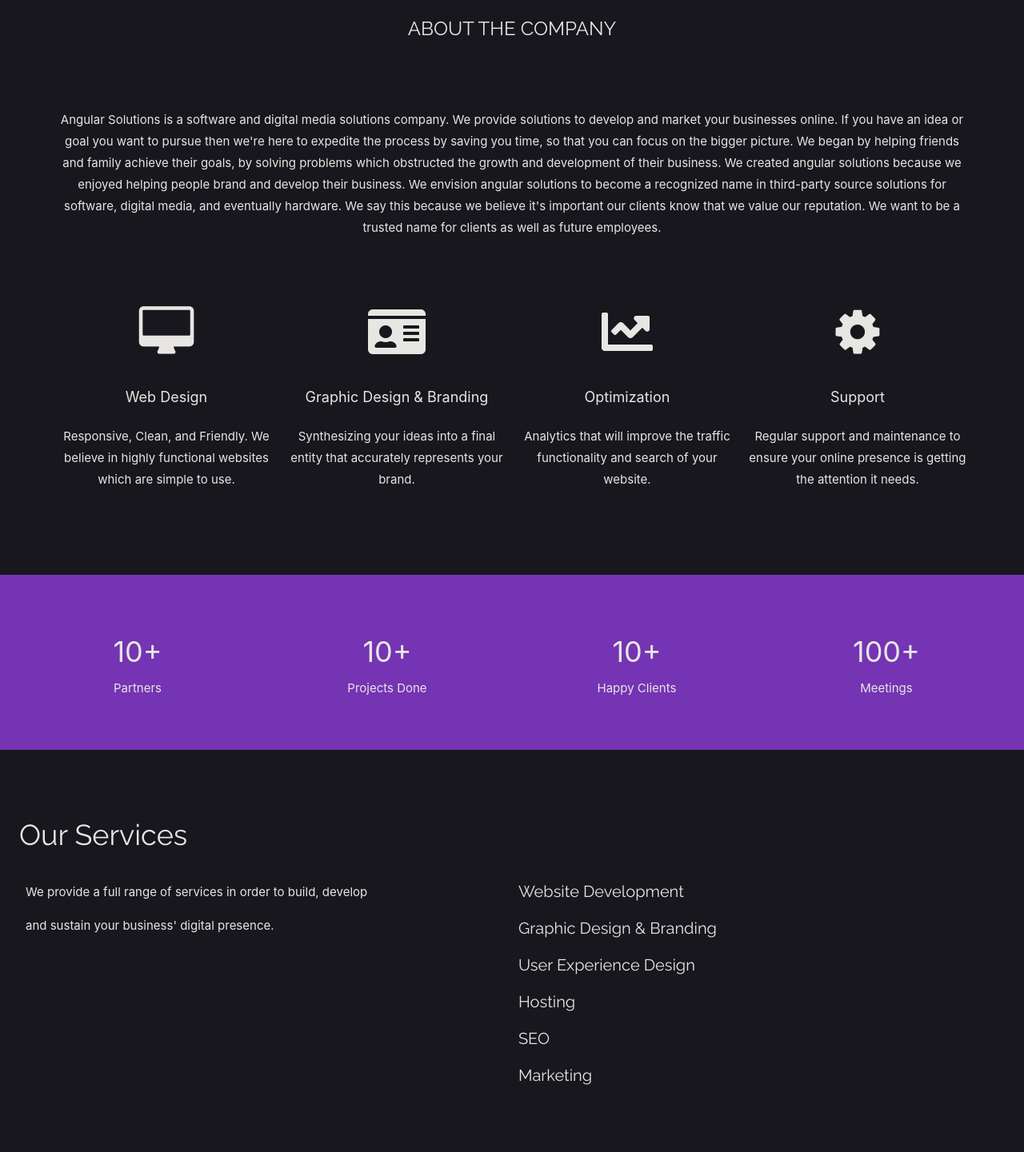
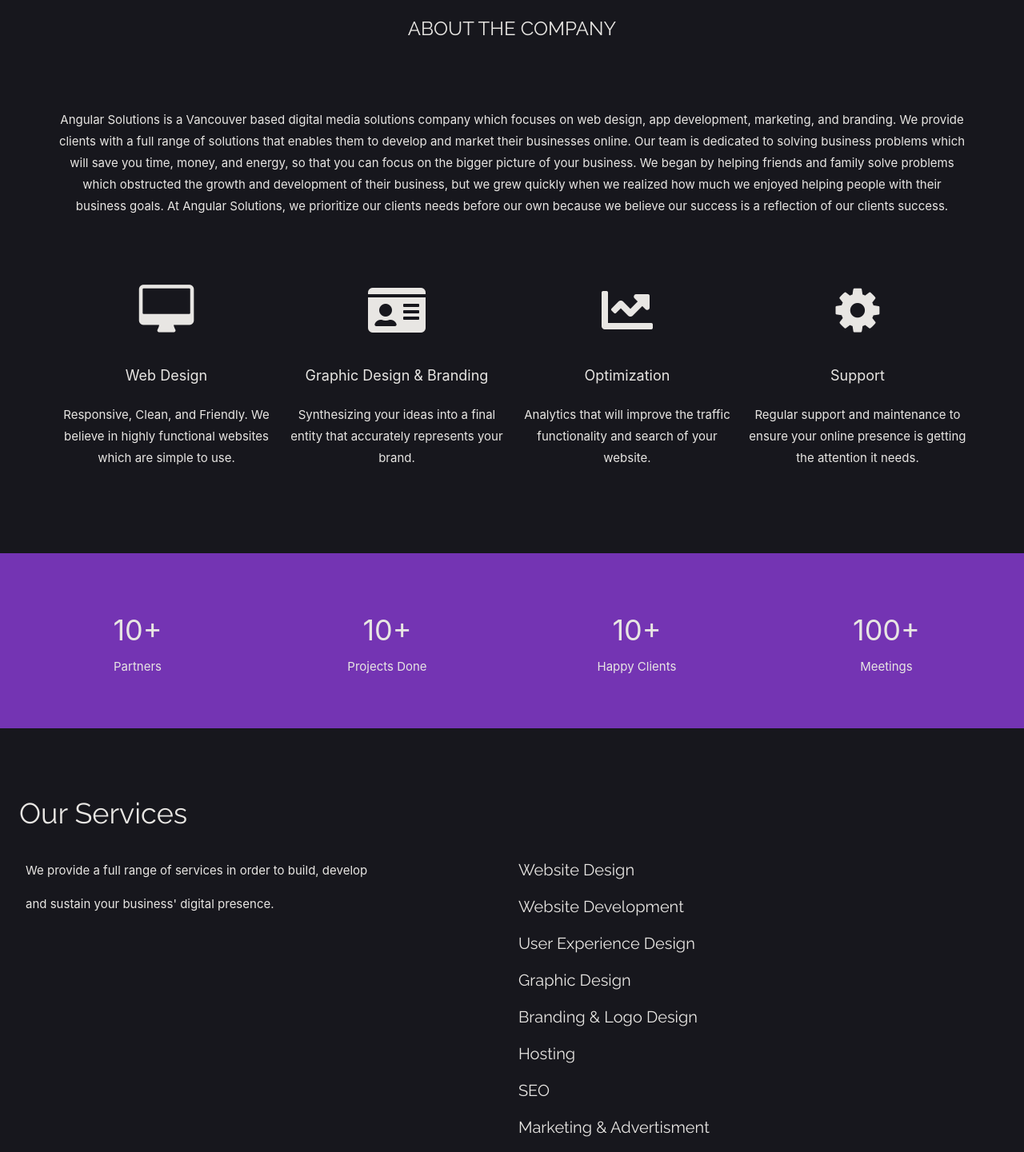
Before and after one commit to angularsolutions/angularsolutions.github.io, a plain HTML site: page index.html in a window 1280 px wide. Shown: the part 860-2301 px from the top of the page at 80% size. Drawn offline with nearby package versions, Linux system fonts and the light colour scheme; a script that the page names is missing.

Commit message:
Update index.html

```diff
--- a/index.html
+++ b/index.html
@@ -262,14 +262,10 @@ Color inversion
 
     <div class="w3-row-padding w3-center" style="margin-top:64px">
 
-      <p> Angular Solutions is a software and digital media solutions company. We provide solutions to develop and
-        market your businesses online. If you have an idea or goal you want to pursue then we're here to expedite the
-        process by saving you time, so that you can focus on the bigger picture. We began by helping friends and family
-        achieve their goals, by solving problems which obstructed the growth and development of their business. We
-        created angular solutions because we enjoyed helping people brand and develop their business. We envision
-        angular solutions to become a recognized name in third-party source solutions for software, digital media, and
-        eventually hardware. We say this because we believe it's important our clients know that we value our
-        reputation. We want to be a trusted name for clients as well as future employees.
+      <p> Angular Solutions is a Vancouver based digital media solutions company which focuses on web design, app development, marketing, and branding. We provide clients with a full range of solutions that enables them to develop and
+        market their businesses online. Our team is dedicated to solving business problems which will save you time, money, and energy, so that you can focus on the bigger picture of your business. We began by helping friends and family
+        solve problems which obstructed the growth and development of their business, but we grew quickly when we realized how much we enjoyed helping people with their business goals. At Angular Solutions, we prioritize our clients needs
+        before our own because we believe our success is a reflection of our clients success.
       </p>
     </div>
 
@@ -349,29 +345,36 @@ Color inversion
       </div>
 
       <div class="w3-col m6">
+        <h4 class=""></i>Website Design</h4>
+        <div class="w3-grey">
+        </div>
+
         <h4 class=""></i>Website Development</h4>
         <div class="w3-grey">
+        </div>
 
-        </div>
-        <h4 class=""></i>Graphic Design & Branding</h4>
-        <div class="w3-grey">
-
-        </div>
         <h4 class=""></i>User Experience Design</h4>
         <div class="w3-grey">
+        </div>
 
+        <h4 class=""></i>Graphic Design</h4>
+        <div class="w3-grey">
         </div>
+
+        <h4 class=""></i>Branding & Logo Design</h4>
+        <div class="w3-grey">
+        </div>
+
         <h4 class=""></i>Hosting</h4>
         <div class="w3-grey">
+        </div>
 
-        </div>
         <h4 class=""></i>SEO</h4>
         <div class="w3-grey">
+        </div>
 
-        </div>
-        <h4 class=""></i>Marketing</h4>
+        <h4 class=""></i>Marketing & Advertisment</h4>
         <div class="w3-grey">
-
         </div>
 
 
```
